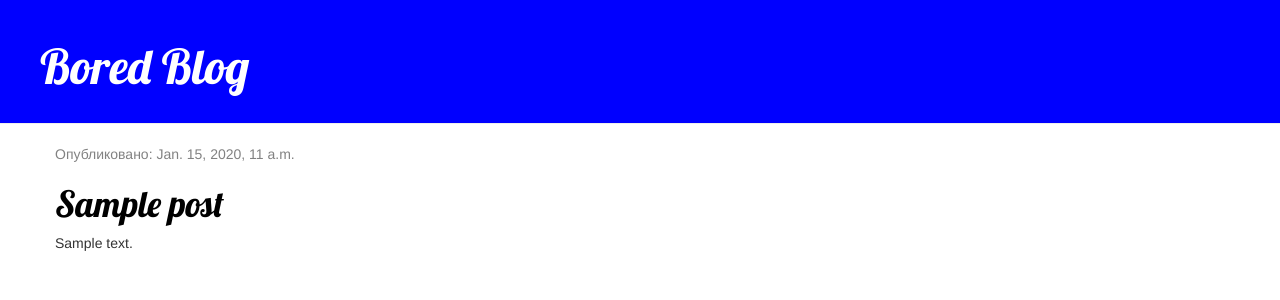
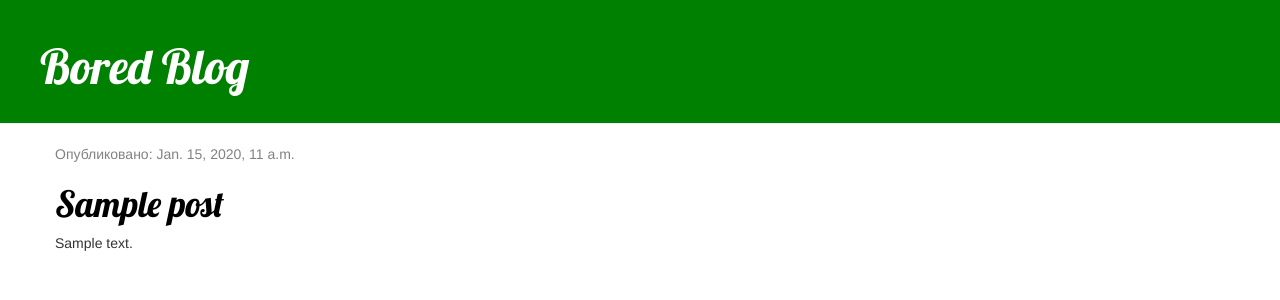
Before and after one commit to boredmark/D-Blog, a Django app: template blog/templates/blog/post_list.html in a window 1280 px wide. Shown: the top 300 px of the page. Run offline with Django 3.2, Linux system fonts and the light colour scheme; the template is opened without the code that fills it: values that come from a table or form of the project are taken from there, others are empty; tables that the repository leaves empty hold one stand-in row (values such as "Sample post"); some libraries are stand-ins or nearby versions.

Commit message:
Added view and template for detailed blog post as well as CSS for the site Green.

```diff
--- a/blog/static/css/blog.css
+++ b/blog/static/css/blog.css
@@ -1,5 +1,5 @@
 .page-header {
-    background-color: Blue;
+    background-color: Green;
     margin-top: 0;
     padding: 20px 20px 20px 40px;
 }
```
